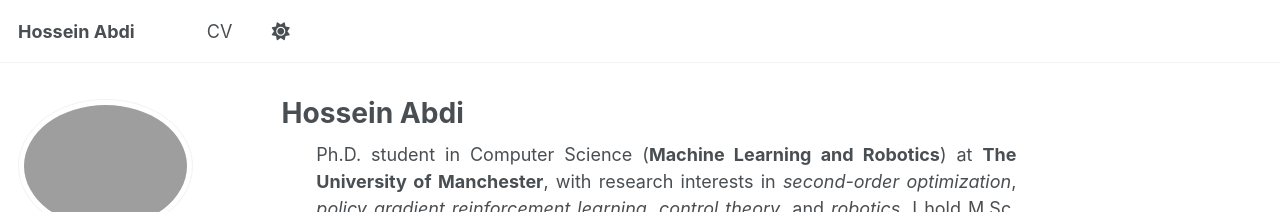
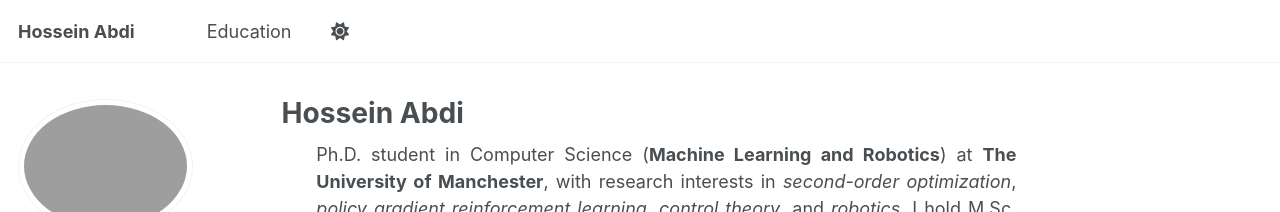
Before and after one commit to Hossein-Abdi/Hossein-Abdi.github.io, a Jekyll site: the page built from _pages/about.md, in a window 1280 px wide. Shown: the top 212 px of the page. Built offline with Jekyll 4.4.1, drawn with Linux system fonts in a browser that asks for light colours; some web fonts are replaced; a script bundle is joined from its source files by our own code; library files that are not in the unit come from our copies.

Commit message:
education tab

```diff
--- a/_data/navigation.yml
+++ b/_data/navigation.yml
@@ -8,8 +8,11 @@
 #      Markdown formatted page while the second is generated using JSON.
 
 main:
-  - title: "CV"
-    url: /cv/
+  - title: "Education"
+    url: /education/
+
+  # - title: "CV"
+  #   url: /cv/
 
   # - title: "Publications"
   #   url: /publications/
```
